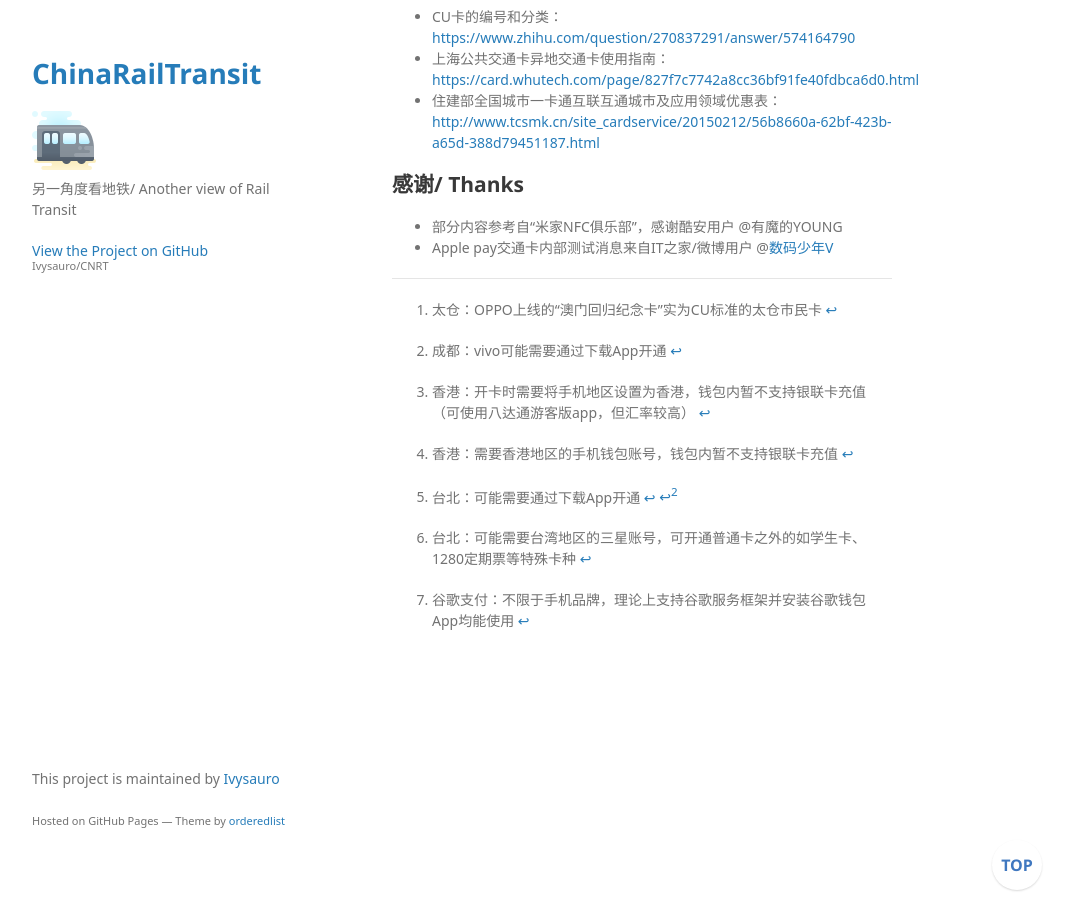
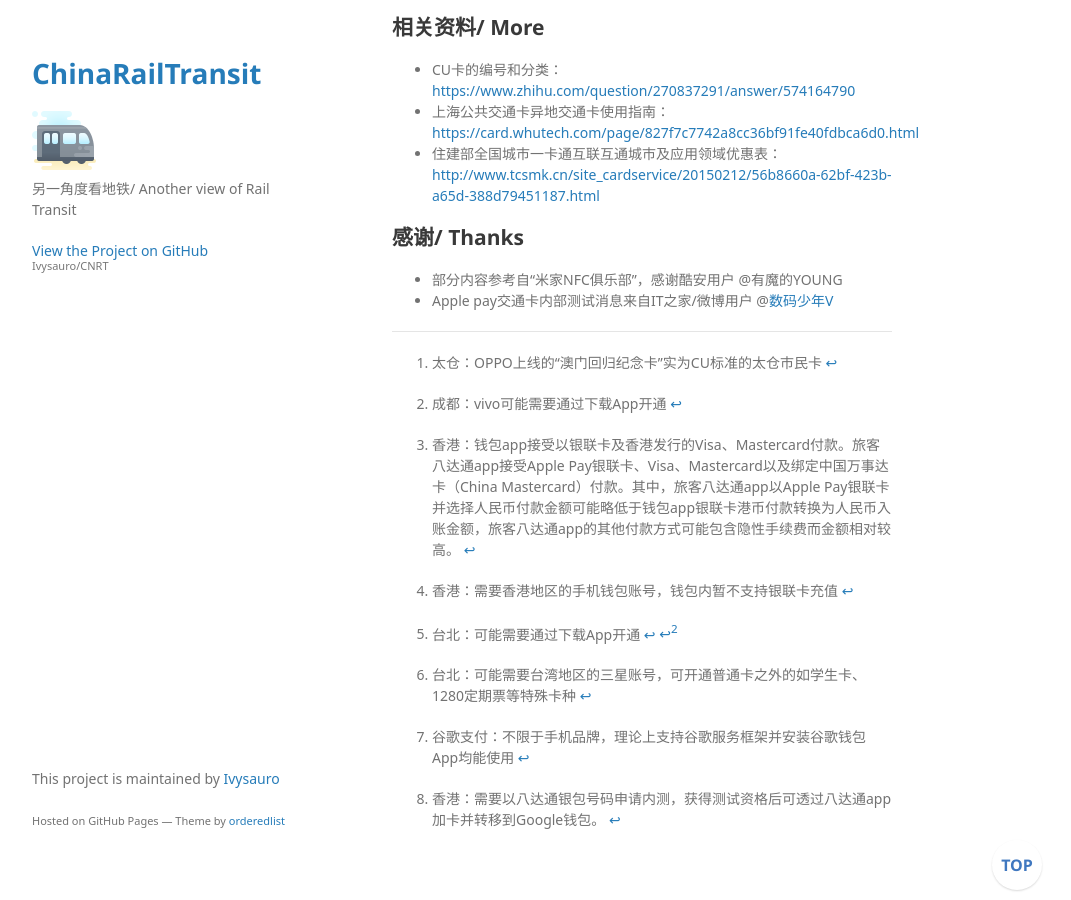
Before and after one commit to Ivysauro/CNRT, a Jekyll site: the page built from data/NFC.md, in a window 1280 px wide and 900 px high, scrolled down 8577 px. Shown: the whole window, without its empty margins (178-1249 px from the left). Built offline with Jekyll 4.4.1, drawn with Linux system fonts in a browser that asks for light colours; some web fonts are replaced; our own code applies the rules of GitHub Pages for plain Markdown files; a script that is not in the unit is left out.

Commit message:
Update NFC.md
香港八达通：
* Apple钱包app已接受香港以外发行的银联卡付款。
* 旅客八达通app已接受中国万事达卡绑卡付款。
* 旅客八达通app Apple Pay银联卡以人民币付款金额可能低于钱包app港币付款兑换为人民币入账金额。
* Android版八达通已启动测试，可将Android版八达通转移至Google钱包。

```diff
--- a/data/NFC.md
+++ b/data/NFC.md
@@ -141,8 +141,9 @@
 [^tco]: 太仓：OPPO上线的“澳门回归纪念卡”实为CU标准的太仓市民卡
 [^nc]: 南昌：华为及OPPO可能需要通过App开通
 [^cd]: 成都：vivo可能需要通过下载App开通
-[^hk2]: 香港：开卡时需要将手机地区设置为香港，钱包内暂不支持银联卡充值（可使用八达通游客版app，但汇率较高）
+[^hk2]: 香港：钱包app接受以银联卡及香港发行的Visa、Mastercard付款。旅客八达通app接受Apple Pay银联卡、Visa、Mastercard以及绑定中国万事达卡（China Mastercard）付款。其中，旅客八达通app以Apple Pay银联卡并选择人民币付款金额可能略低于钱包app银联卡港币付款转换为人民币入账金额，旅客八达通app的其他付款方式可能包含隐性手续费而金额相对较高。
 [^hk]: 香港：需要香港地区的手机钱包账号，钱包内暂不支持银联卡充值
+[^hk3]: 香港：需要以八达通银包号码申请内测，获得测试资格后可透过八达通app加卡并转移到Google钱包。
 [^yy]: 台北：可能需要通过下载App开通
 [^yy2]: 台北：可能需要台湾地区的三星账号，可开通普通卡之外的如学生卡、1280定期票等特殊卡种
 [^gpay]: 谷歌支付：不限于手机品牌，理论上支持谷歌服务框架并安装谷歌钱包App均能使用
@@ -157,6 +158,7 @@
 | 31 上海都市旅游卡 | | | | ✅ ||
 | 44 广东·岭南通 | ❌ | | ❌ | ✅ ||
 | 4403 深圳通 | ❌ | | ❌ | ✅ ||
+| 81 香港·八达通 |  |  |  |  | ✅[^hk3] |
 | 8301 台北·悠游卡 |  |  |  |  | ✅[^yy] |
 
 ## 基于主机的卡模拟（HCE）技术驱动的交通卡/ Transit Cards powered by Host-based Card Emulation (HCE)
```
